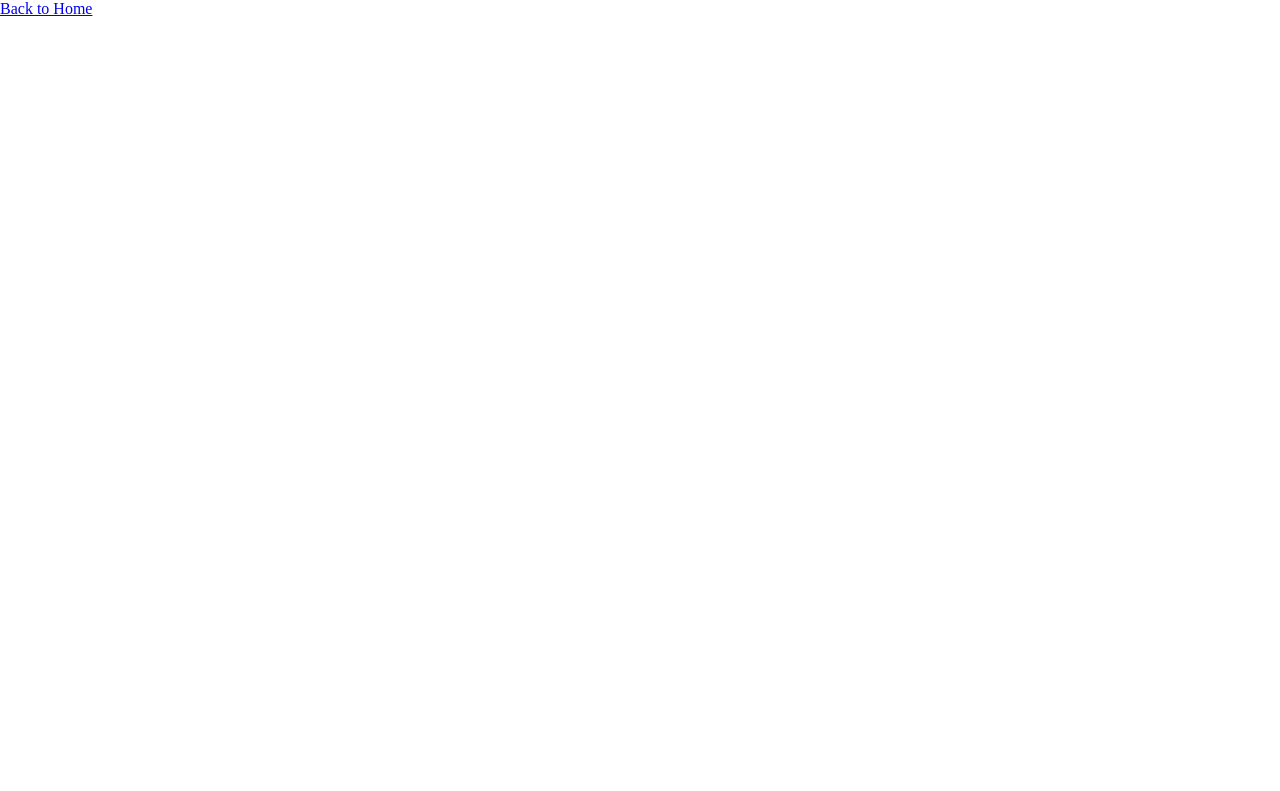
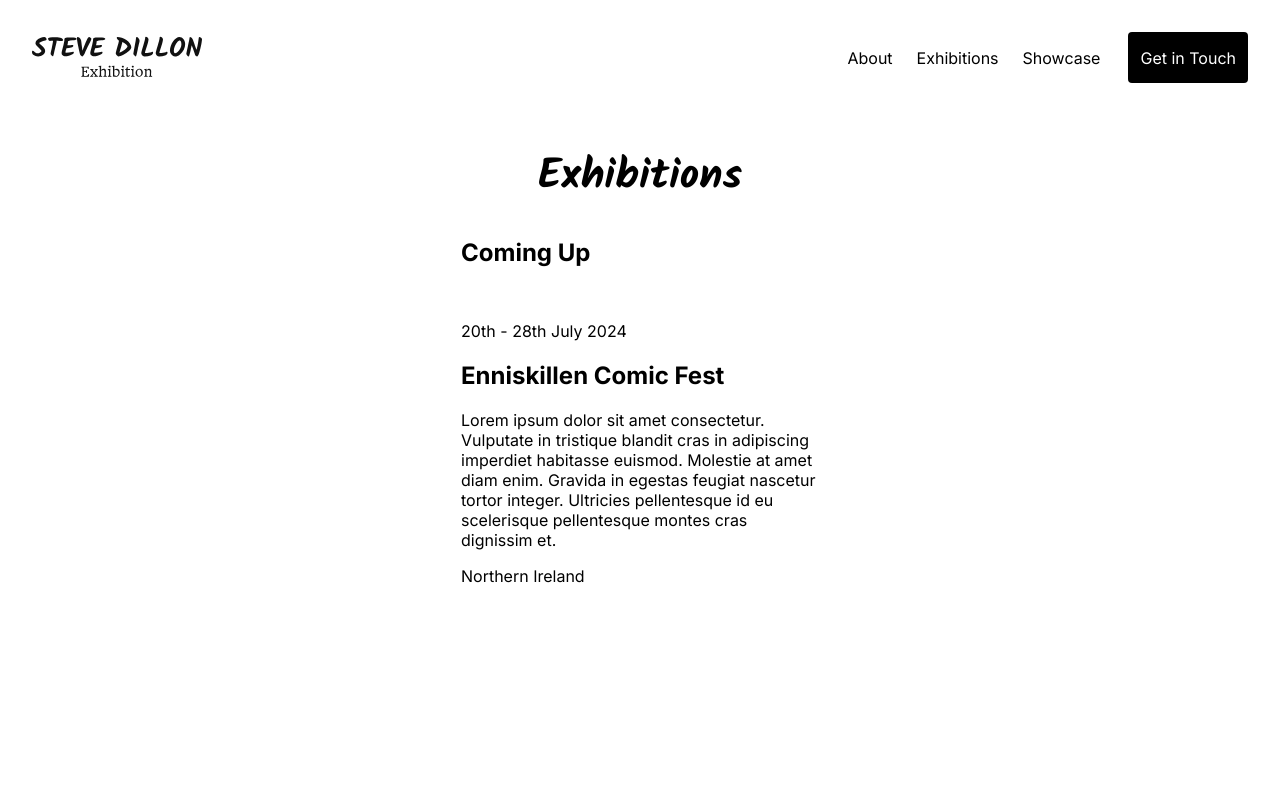
Before and after one commit to Jim-Dillon/steve-dillon, a React (Vite) app: page /exhibitions in a window 1280 px wide. Shown: the top 791 px of the page. Built offline with nearby package versions, Linux system fonts and the light colour scheme; the HTML template or start-up script is replaced by a standard one.

Commit message:
add dropdown close button

```diff
--- a/src/components/Header.tsx
+++ b/src/components/Header.tsx
@@ -6,10 +6,12 @@ import { blackLogo, whiteLogo } from '../assets/SVG';
 const Header = () => {
     const [showDropdown, setShowDropdown] = useState(false);
     const [scrolled, setScrolled] = useState(false)
+    const [togglePath, setTogglePath] = useState(false);
 
     const toggleDropdown = () => {
         setShowDropdown(!showDropdown);
         setScrolled(!showDropdown || window.scrollY > 50);
+        setTogglePath(!togglePath)
 
     };
 
@@ -28,6 +30,10 @@ const Header = () => {
             window.removeEventListener('scroll', handleScroll);
         };
     }, [showDropdown]);
+
+    const svgPath = togglePath
+        ? "M2 6l10 10 10-10M2 26l10-10 10 10"
+        : "M4 6h22M4 15h22M4 24h22";
 
 
     return (
@@ -69,7 +75,7 @@ const Header = () => {
                             height="30"
                             viewBox="0 0 30 30"
                         >
-                            <path d="M4 6h22M4 15h22M4 24h22" strokeWidth="2" strokeLinecap="round" />
+                            <path d={svgPath} strokeWidth="2" strokeLinecap="round" fill="none" />
                         </svg>
                     </Link>
             </div>
--- /dev/null
+++ b/src/css/exhib.module.scss
@@ -0,0 +1,41 @@
+.exhibTopSection {
+    border-bottom: 4px solid black;
+    height: 710px;
+    transform: skewY(355deg);
+}
+
+.exhibTopContent {
+    margin: 0 auto;
+    transform: skewY(365deg);
+    width: 358px;
+
+    h1 {
+        font-family: "Kalam", cursive;
+        font-size: 42px;
+        text-align: center;
+    }
+
+    p {
+        font-family: "Inter", sans-serif;
+    }
+
+    h2 {
+        font-family: "Inter", sans-serif;
+    }
+}
+
+.exhibTimeline {
+    background-color: #e4e4e4;
+    border-bottom: 4px solid black;
+    border-top: 4px solid black;
+    height: 1000px;
+    margin: 1rem 0;
+    transform: skewY(355deg);
+    width: 390px;
+}
+
+.exhibFeature {
+    border-top: 4px solid black;
+    height: 300px;
+    transform: skewY(355deg);
+}
--- a/src/pages/ExhibitionsPage.tsx
+++ b/src/pages/ExhibitionsPage.tsx
@@ -1,8 +1,33 @@
-import { Link } from "react-router-dom";
+import styles from '/src/css/exhib.module.scss'
+import Header from "../components/Header"
 
 const ExhibitionsPage = () => {
   return (
-    <Link to="/">Back to Home</Link>
+    <>
+      <Header/>
+      <div className={styles.exhibPage}>
+        <div className={styles.exhibTopSection}>
+          <div className={styles.exhibTopContent}>
+            <h1>Exhibitions</h1>
+            <h2>Coming Up</h2>
+            <div className={styles.exhibImageContainer}>
+              <img src="" alt="" />
+            </div>
+            <p>20th - 28th July 2024</p>
+            <h2>Enniskillen Comic Fest</h2>
+            <p>Lorem ipsum dolor sit amet consectetur. Vulputate in tristique blandit cras in adipiscing imperdiet habitasse euismod. Molestie at amet diam enim. Gravida in egestas feugiat nascetur tortor integer. Ultricies pellentesque id eu scelerisque pellentesque montes cras dignissim et.</p>
+            <p>Northern Ireland</p>
+          </div>
+        </div>
+        <div className={styles.exhibTimeline}>
+
+        </div>
+        <div className={styles.exhibFeature}>
+
+        </div>
+      </div>
+
+    </>
   )
 }
 
```
Also changed, not shown: src/assets/img/enniskillen.png (added).
